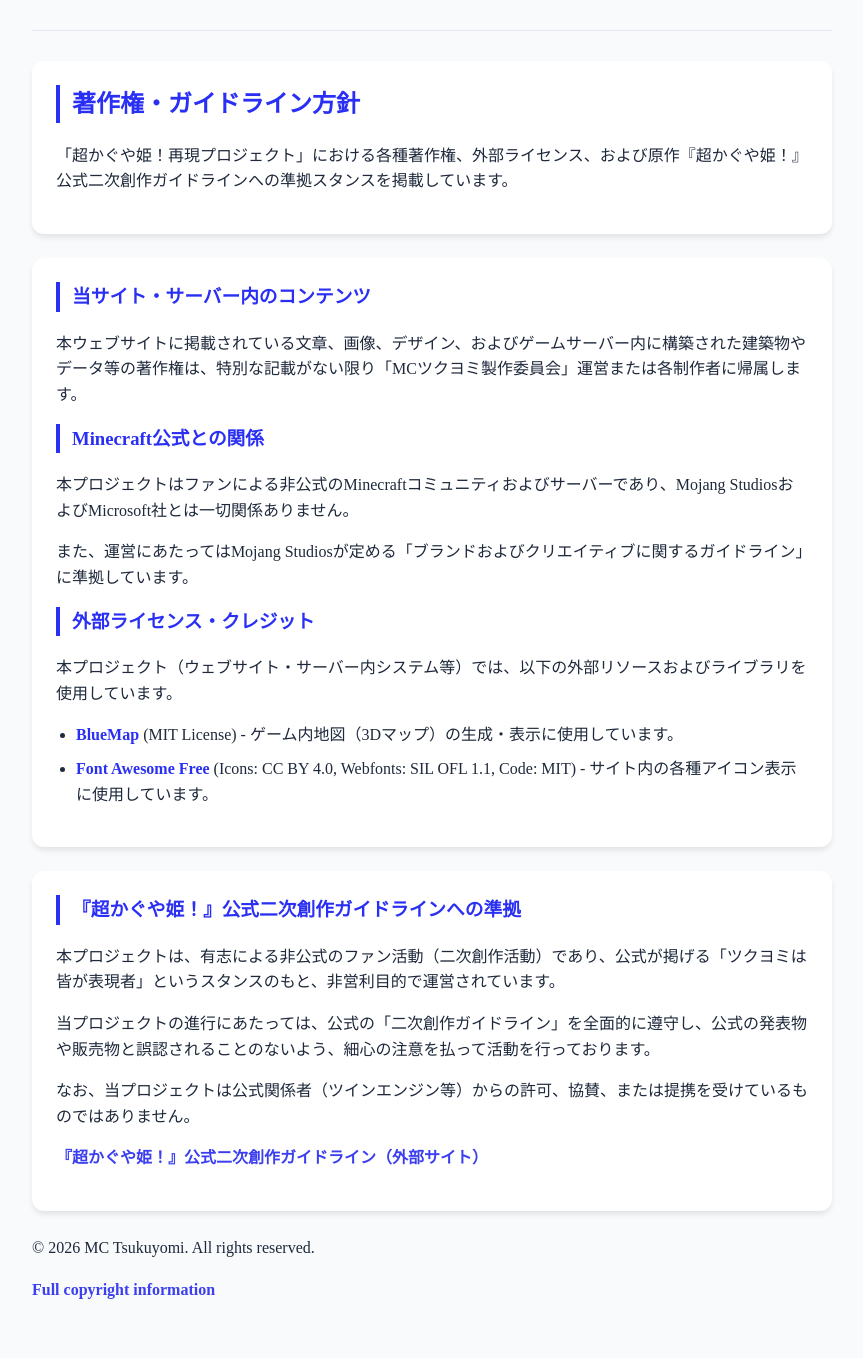
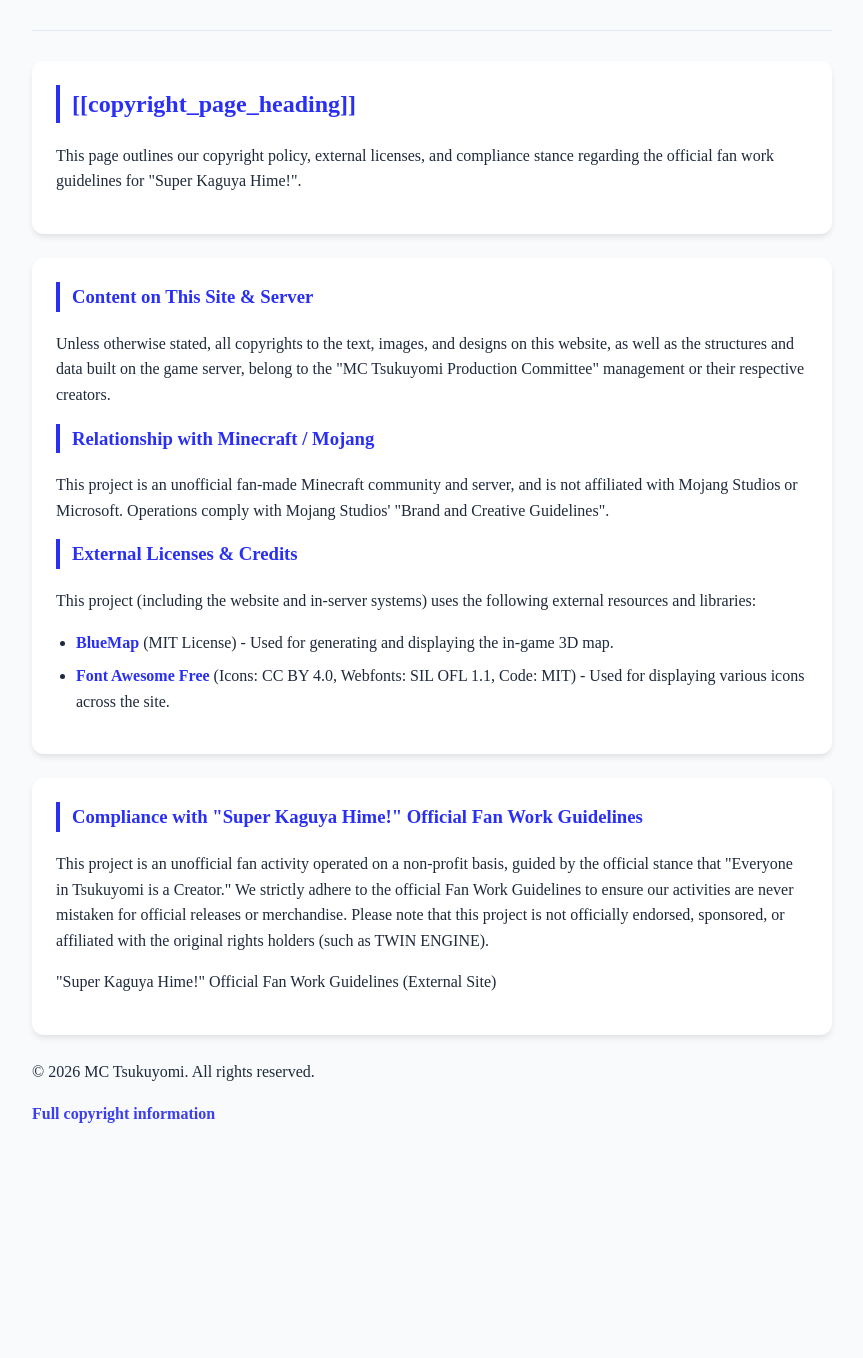
Before and after one commit to clusters-prj/MCKaguyaWeb, a PHP site: page /pages/copyright.php in a window 1280 px wide. Shown: the part 191-1549 px from the top of the page, without its empty margins (208-1071 px from the left). After the commit the page ends 1314 px from the top, so only its background shows below. Run offline with PHP 8.4, Linux system fonts and the light colour scheme; some web fonts are replaced.

Commit message:
Add copyright policy localization in English and Japanese

```diff
--- a/lang/en.php
+++ b/lang/en.php
@@ -126,4 +126,20 @@
     'gameinfo_map_title' => 'In-Game Map',
     'gameinfo_map_info' => 'We use BlueMap for our map System.',
     'gameinfo_map_town_link' => 'Town Server',
+
+    // === copyright.php ===
+    'copyright_page_title' => 'Copyright & Guidelines Policy - Super Kaguya Hime! Recreation Project',
+    'copyright_heading' => 'Copyright & Guidelines Policy',
+    'copyright_intro' => 'This page outlines our copyright policy, external licenses, and compliance stance regarding the official fan work guidelines for "Super Kaguya Hime!".',
+    'copyright_site_content' => 'Content on This Site & Server',
+    'copyright_site_content_info' => 'Unless otherwise stated, all copyrights to the text, images, and designs on this website, as well as the structures and data built on the game server, belong to the "MC Tsukuyomi Production Committee" management or their respective creators.',
+    'copyright_minecraft' => 'Relationship with Minecraft / Mojang',
+    'copyright_minecraft_info' => 'This project is an unofficial fan-made Minecraft community and server, and is not affiliated with Mojang Studios or Microsoft. Operations comply with Mojang Studios\' "Brand and Creative Guidelines".',
+    'copyright_external_license' => 'External Licenses & Credits',
+    'copyright_external_license_info' => 'This project (including the website and in-server systems) uses the following external resources and libraries:',
+    'copyright_external_license_bluemap' => 'Used for generating and displaying the in-game 3D map.',
+    'copyright_external_license_font_awesome' => 'Used for displaying various icons across the site.',
+    'copyright_guideline_policy' => 'Compliance with "Super Kaguya Hime!" Official Fan Work Guidelines',
+    'copyright_guideline_policy_info' => 'This project is an unofficial fan activity operated on a non-profit basis, guided by the official stance that "Everyone in Tsukuyomi is a Creator." We strictly adhere to the official Fan Work Guidelines to ensure our activities are never mistaken for official releases or merchandise. Please note that this project is not officially endorsed, sponsored, or affiliated with the original rights holders (such as TWIN ENGINE).',
+    'copyright_guideline_policy_link' => '"Super Kaguya Hime!" Official Fan Work Guidelines (External Site)',
 ];
--- a/pages/copyright.php
+++ b/pages/copyright.php
@@ -5,36 +5,33 @@
     <meta charset="UTF-8">
     <meta name="viewport" content="width=device-width, initial-scale=1.0">
     <link rel="stylesheet" href="/assets/style.css" id="main-style">
-    <title>著作権・ガイドライン方針 - 超かぐや姫！再現プロジェクト</title>
+    <title><?= h(t('copyright_page_title')) ?></title>
   </head>
   <body>
     <?php include $_SERVER['DOCUMENT_ROOT'] . '/templates/header.php'; ?>
   <main>
       <section id="overview">
-          <h2>著作権・ガイドライン方針</h2>
-					<p>「超かぐや姫！再現プロジェクト」における各種著作権、外部ライセンス、および原作『超かぐや姫！』公式二次創作ガイドラインへの準拠スタンスを掲載しています。</p>
+          <h2><?= h(t('copyright_page_heading')) ?></h2>
+					<p><?= h(t('copyright_intro')) ?></p>
       </section>
 			<section id="credits">
-				<h3>当サイト・サーバー内のコンテンツ</h3>
-					<p>本ウェブサイトに掲載されている文章、画像、デザイン、およびゲームサーバー内に構築された建築物やデータ等の著作権は、特別な記載がない限り「MCツクヨミ製作委員会」運営または各制作者に帰属します。</p>
+				<h3><?= h(t('copyright_site_content')) ?></h3>
+					<p><?= h(t('copyright_site_content_info')) ?></p>
 
-				<h3>Minecraft公式との関係</h3>
-					<p>本プロジェクトはファンによる非公式のMinecraftコミュニティおよびサーバーであり、Mojang StudiosおよびMicrosoft社とは一切関係ありません。</p>
-					<p>また、運営にあたってはMojang Studiosが定める「ブランドおよびクリエイティブに関するガイドライン」に準拠しています。</p>
+				<h3><?= h(t('copyright_minecraft')) ?></h3>
+					<p><?= h(t('copyright_minecraft_info')) ?></p>
 
-				<h3>外部ライセンス・クレジット</h3>
-					<p>本プロジェクト（ウェブサイト・サーバー内システム等）では、以下の外部リソースおよびライブラリを使用しています。</p>
+				<h3><?= h(t('copyright_external_license')) ?></h3>
+					<p><?= h(t('copyright_external_license_info')) ?></p>
 					<ul>
-						<li><strong>BlueMap</strong> (MIT License) - ゲーム内地図（3Dマップ）の生成・表示に使用しています。</li>
-						<li><strong>Font Awesome Free</strong> (Icons: CC BY 4.0, Webfonts: SIL OFL 1.1, Code: MIT) - サイト内の各種アイコン表示に使用しています。</li>
+						<li><strong>BlueMap</strong> (MIT License) - <?= h(t('copyright_external_license_bluemap')) ?></li>
+						<li><strong>Font Awesome Free</strong> (Icons: CC BY 4.0, Webfonts: SIL OFL 1.1, Code: MIT) - <?= h(t('copyright_external_license_font_awesome')) ?></li>
 					</ul>
 			</section>
 			<section id="guideline-policy">
-				<h3>『超かぐや姫！』公式二次創作ガイドラインへの準拠</h3>
-					<p>本プロジェクトは、有志による非公式のファン活動（二次創作活動）であり、公式が掲げる「ツクヨミは皆が表現者」というスタンスのもと、非営利目的で運営されています。</p>
-					<p>当プロジェクトの進行にあたっては、公式の「二次創作ガイドライン」を全面的に遵守し、公式の発表物や販売物と誤認されることのないよう、細心の注意を払って活動を行っております。</p>
-					<p>なお、当プロジェクトは公式関係者（ツインエンジン等）からの許可、協賛、または提携を受けているものではありません。</p>
-					<p><a href="https://www.cho-kaguyahime.com/special/detail.html" target="_blank" rel="noopener noreferrer">『超かぐや姫！』公式二次創作ガイドライン（外部サイト）<i class="fa-solid fa-arrow-up-right-from-square" style="color: #6366f1;"></i></a></p>
+				<h3><?= h(t('copyright_guideline_policy')) ?></h3>
+					<p><?= h(t('copyright_guideline_policy_info')) ?></p>
+					<p><?= h(t('copyright_guideline_policy_link')) ?><i class="fa-solid fa-arrow-up-right-from-square" style="color: #6366f1;"></i></p>
 			</section>
   </main>
   <?php include $_SERVER['DOCUMENT_ROOT'] . '/templates/footer.php'; ?>
```
Also changed, not shown: lang/ja.php (+16 -0 lines), pages/gameinfo.php (+4 -4 lines).
